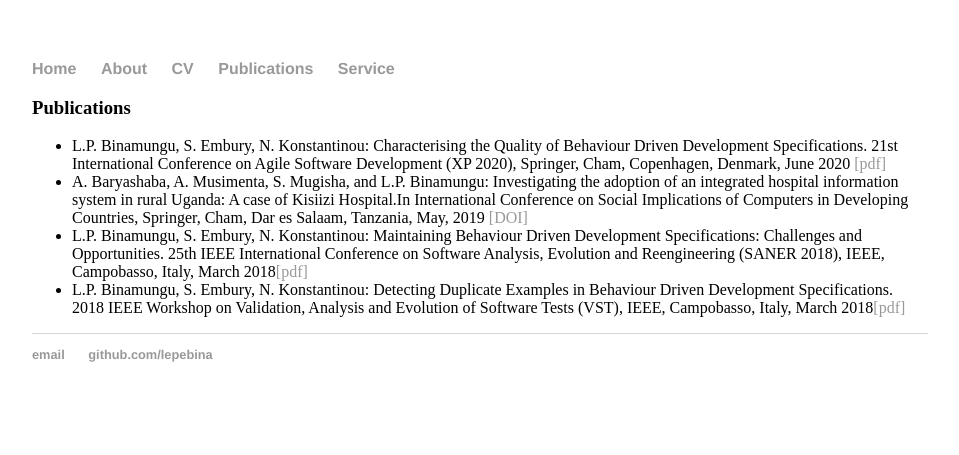
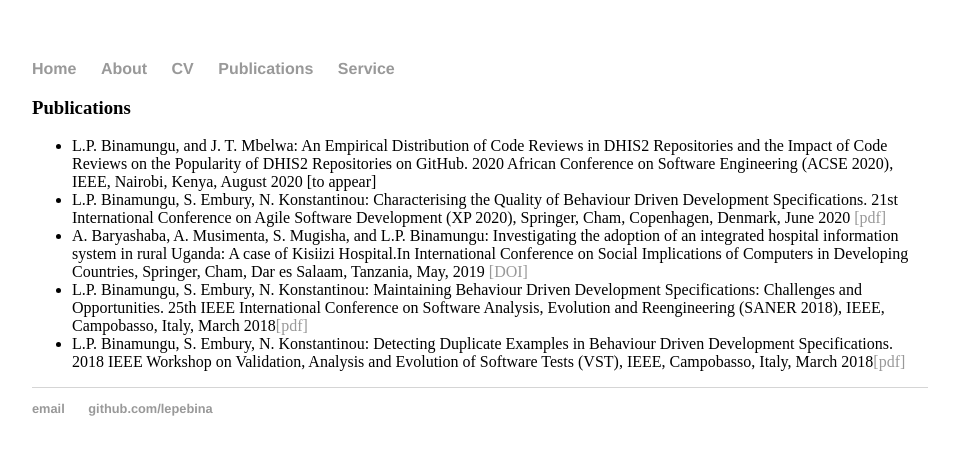
Before and after one commit to lepebina/lepebina.github.io, a Jekyll site: the page built from publications.html, in a window 1280 px wide. Shown: the top 455 px of the page, without its empty margins (160-1119 px from the left). Built offline with Jekyll 4.4.1, drawn with Linux system fonts in a browser that asks for light colours.

Commit message:
Update publications.html

```diff
--- a/publications.html
+++ b/publications.html
@@ -5,6 +5,7 @@
 <div class="blurb">
 	<h3>Publications</h3>
 	              <ul>
+			      <li>L.P. Binamungu, and J. T. Mbelwa: An Empirical Distribution of Code Reviews in DHIS2 Repositories and the Impact of Code Reviews on the Popularity of DHIS2 Repositories on GitHub. 2020 African Conference on Software Engineering (ACSE 2020), IEEE, Nairobi, Kenya, August 2020 [to appear]</a></li>
 	        		<li>L.P. Binamungu, S. Embury, N. Konstantinou: Characterising the Quality of Behaviour Driven Development Specifications. 21st International Conference on Agile Software Development (XP 2020), Springer, Cham, Copenhagen, Denmark, June 2020 <a href="https://link.springer.com/content/pdf/10.1007%2F978-3-030-49392-9_6.pdf">[pdf]</a></li>
 		                <li>A. Baryashaba, A. Musimenta, S. Mugisha, and L.P. Binamungu: Investigating the adoption of an integrated hospital information system in rural Uganda: A case of Kisiizi Hospital.In International Conference on Social Implications of Computers in Developing Countries, Springer, Cham, Dar es Salaam, Tanzania, May, 2019 <a href="https://link.springer.com/chapter/10.1007/978-3-030-19115-3_26">[DOI]</a></li>
 		        	<li>L.P. Binamungu, S. Embury, N. Konstantinou: Maintaining Behaviour Driven Development Specifications: Challenges and Opportunities. 25th IEEE International Conference on Software Analysis, Evolution and Reengineering (SANER 2018), IEEE, Campobasso, Italy, March 2018<a href="/maintaining.pdf">[pdf]</a></li>
```
